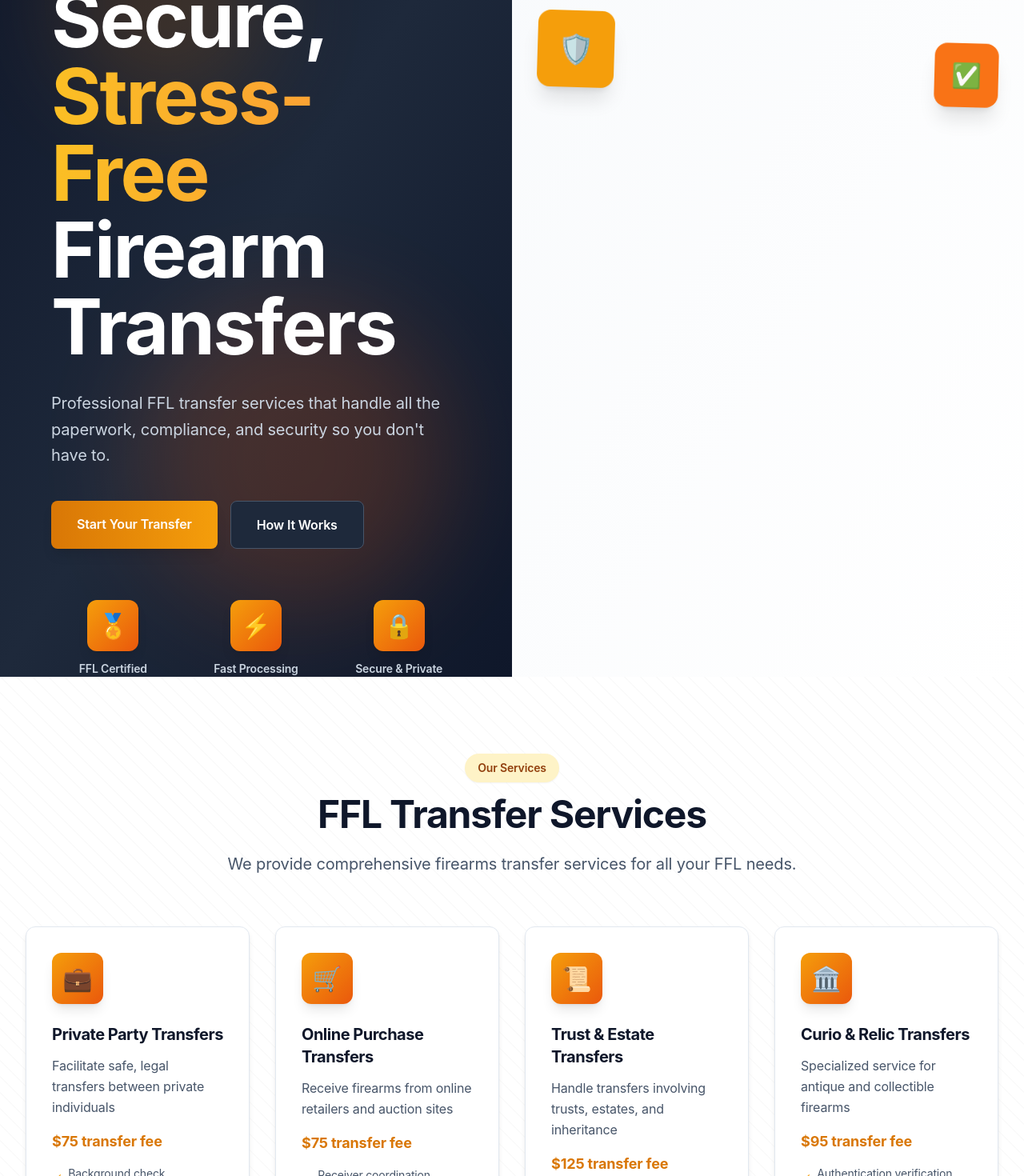
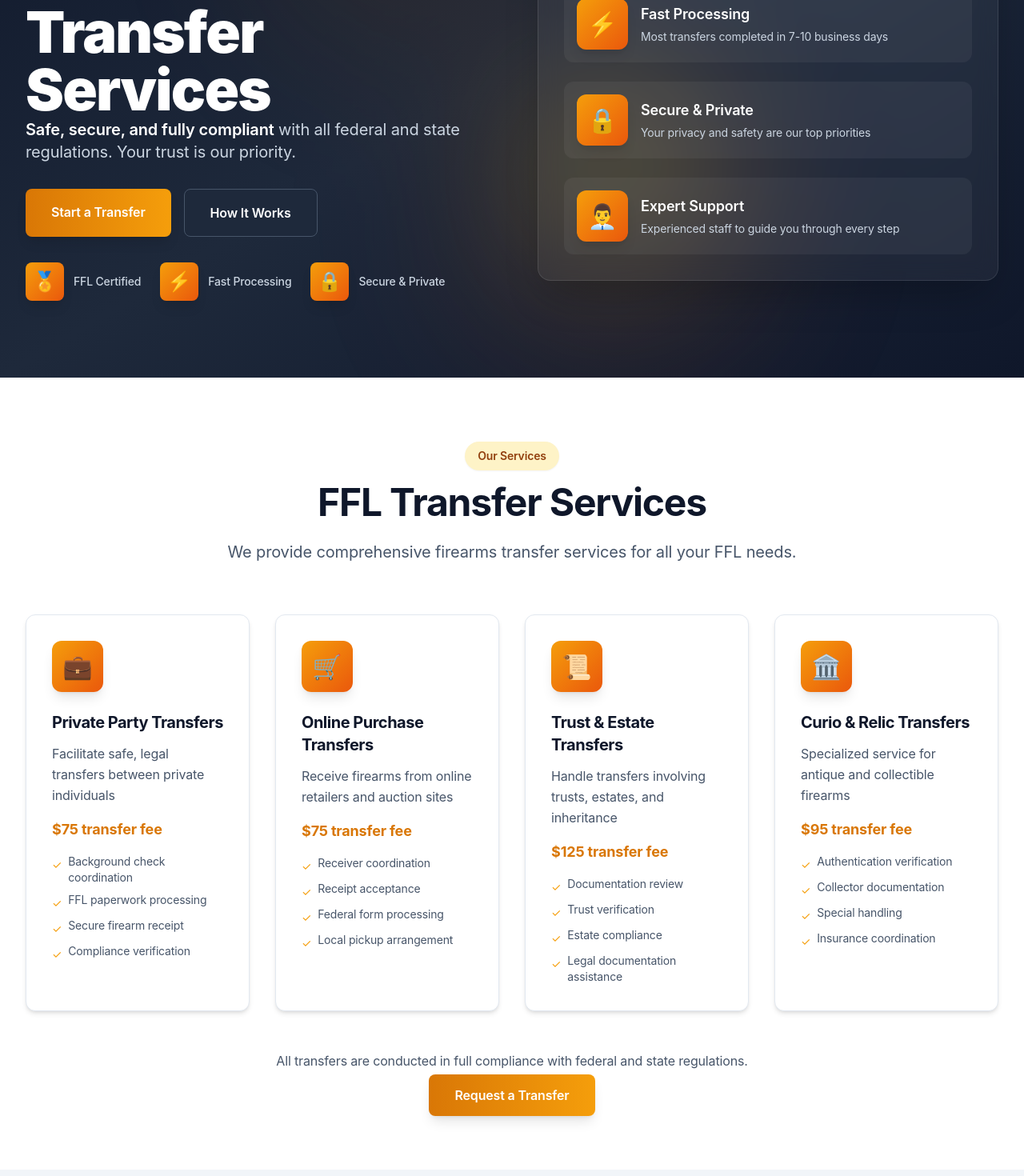
Before and after one commit to mgossman71/React-Demo-qwen35_35, a React (Vite) app: page / in a window 1280 px wide. Shown: the part 300-1770 px from the top of the page at 80% size. Built offline with nearby package versions, Linux system fonts and the light colour scheme.

Commit message:
Revert to AnimatedHero version: split-screen removed, parallax removed, clean services section

```diff
--- a/src/App.jsx
+++ b/src/App.jsx
@@ -1,23 +1,21 @@
 import Header from './components/Header';
-import SplitHero from './components/SplitHero';
+import AnimatedHero from './components/AnimatedHero';
 import Services from './components/Services';
 import HowItWorks from './components/HowItWorks';
 import Eligibility from './components/Eligibility';
 import Contact from './components/Contact';
 import Footer from './components/Footer';
-import ScrollAnimations from './components/ScrollAnimations';
 
 function App() {
   return (
     <div className="min-h-screen">
       <Header />
-      <SplitHero />
+      <AnimatedHero />
       <Services />
       <HowItWorks />
       <Eligibility />
       <Contact />
       <Footer />
-      <ScrollAnimations />
     </div>
   );
 }
--- a/src/components/ScrollAnimations.jsx
+++ b/src/components/ScrollAnimations.jsx
@@ -9,7 +9,7 @@ export default function ScrollAnimations() {
       (entries) => {
         entries.forEach((entry) => {
           if (entry.isIntersecting) {
-            entry.target.classList.add('animate');
+            entry.target.classList.add('animate-in');
             observer.unobserve(entry.target);
           }
         });
@@ -21,7 +21,7 @@ export default function ScrollAnimations() {
     );
 
     // Select all elements with scroll animation classes
-    const elements = document.querySelectorAll('.reveal-up');
+    const elements = document.querySelectorAll('[data-animate]');
     elements.forEach((el) => {
       animatedElements.current.push(el);
       observer.observe(el);
@@ -29,7 +29,7 @@ export default function ScrollAnimations() {
 
     return () => {
       animatedElements.current.forEach((el) => {
-        el.classList.remove('animate');
+        el.classList.remove('animate-in');
       });
     };
   }, []);
--- a/src/components/Services.jsx
+++ b/src/components/Services.jsx
@@ -2,14 +2,8 @@ import { siteData } from '../data/site';
 
 export default function Services() {
   return (
-    <section id="services" className="py-24 bg-white relative">
-      {/* Parallax background pattern */}
-      <div className="absolute inset-0 opacity-[0.02]" style={{
-        backgroundImage: `repeating-linear-gradient(45deg, #000 0, #000 1px, transparent 0, transparent 50%)`,
-        backgroundSize: '20px 20px'
-      }}></div>
-
-      <div className="max-w-7xl mx-auto px-4 sm:px-6 lg:px-8 relative z-10">
+    <section id="services" className="py-20 bg-white">
+      <div className="max-w-7xl mx-auto px-4 sm:px-6 lg:px-8">
         <div className="section-header">
           <span className="badge mb-4">Our Services</span>
           <h2 className="section-title">FFL Transfer Services</h2>
--- a/src/index.css
+++ b/src/index.css
@@ -213,71 +213,4 @@
 .delay-300 { animation-delay: 0.3s; }
 .delay-400 { animation-delay: 0.4s; }
 .delay-500 { animation-delay: 0.5s; }
-.delay-600 { animation-delay: 0.6s; }
 .delay-1000 { animation-delay: 1s; }
-
-/* Scroll Reveal Animations */
-@keyframes revealUp {
-  0% {
-    opacity: 0;
-    transform: translateY(30px);
-  }
-  100% {
-    opacity: 1;
-    transform: translateY(0);
-  }
-}
-
-.reveal-up {
-  opacity: 0;
-  transform: translateY(30px);
-  transition: opacity 0.6s ease, transform 0.6s ease;
-}
-
-.reveal-up.animate {
-  opacity: 1;
-  transform: translateY(0);
-  animation: revealUp 0.8s ease forwards;
-}
-
-/* Staggered delays */
-.reveal-up[data-delay="100"] { animation-delay: 0.1s; }
-.reveal-up[data-delay="200"] { animation-delay: 0.2s; }
-.reveal-up[data-delay="300"] { animation-delay: 0.3s; }
-.reveal-up[data-delay="400"] { animation-delay: 0.4s; }
-.reveal-up[data-delay="500"] { animation-delay: 0.5s; }
-.reveal-up[data-delay="600"] { animation-delay: 0.6s; }
-
-/* Floating with delays */
-@keyframes float-delay-1 {
-  0%, 100% {
-    transform: translateY(0px) rotate(0deg);
-  }
-  33% {
-    transform: translateY(-15px) rotate(5deg);
-  }
-  66% {
-    transform: translateY(10px) rotate(-5deg);
-  }
-}
-
-@keyframes float-delay-2 {
-  0%, 100% {
-    transform: translateY(0px) rotate(0deg);
-  }
-  33% {
-    transform: translateY(-12px) rotate(-3deg);
-  }
-  66% {
-    transform: translateY(8px) rotate(3deg);
-  }
-}
-
-.animate-float-delay-1 {
-  animation: float-delay-1 6s ease-in-out infinite;
-}
-
-.animate-float-delay-2 {
-  animation: float-delay-2 7s ease-in-out infinite;
-  animation-delay: 1s;
-}
```
